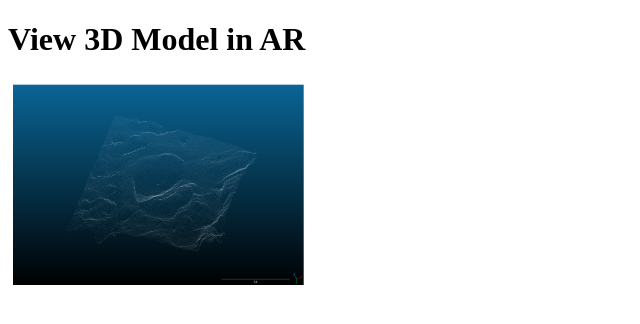
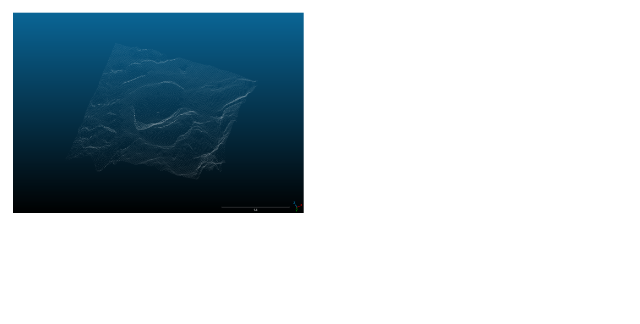
Before and after one commit to aidenhammond/smallsat-point-clouds, a website: page test.html in a window 1280 px wide. Shown: the whole page, without its empty margins (0-640 px from the left). Drawn offline with Linux system fonts and the light colour scheme.

Commit message:
Update test.html

```diff
--- a/test.html
+++ b/test.html
@@ -3,10 +3,8 @@
 <head>
     <meta charset="UTF-8">
     <meta name="viewport" content="width=device-width, initial-scale=1.0">
-    <title>Quick Look AR</title>
 </head>
 <body>
-    <h1>View 3D Model in AR</h1>
     <a href="exp-150.usdz" rel="ar">
         <img src="exp-150.png" alt="3D Model" style="width: 300px; height: auto;">
     </a>
```
